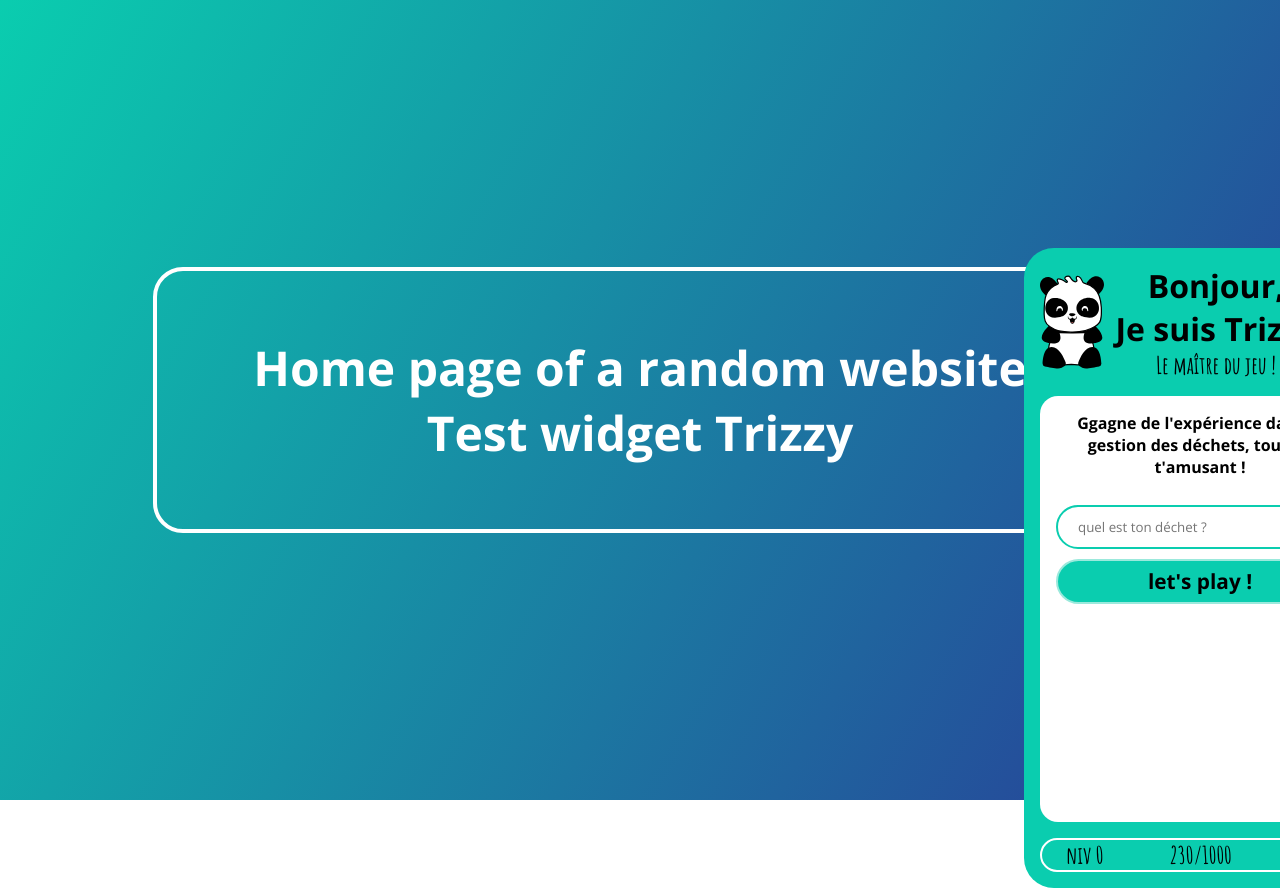
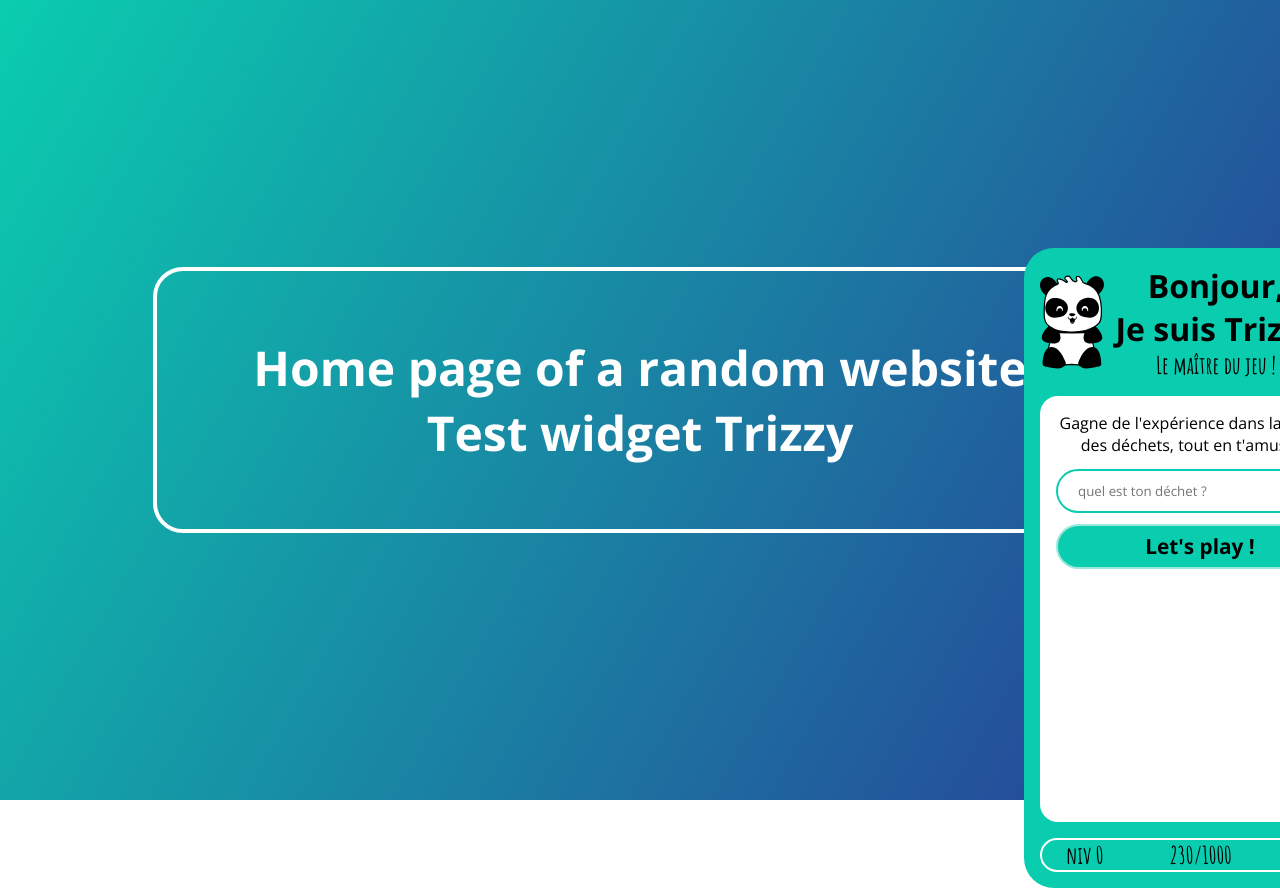
Before and after one commit to GeoLvl/react-widget, a React (Create React App) app: page / in a window 1280 px wide. Both pictures are taken after a click on the button 1243 px from the left and 752 px from the top of the page. Shown: the top 888 px of the page. Built offline with nearby package versions, Linux system fonts and the light colour scheme.

Commit message:
show results

```diff
--- a/src/App.css
+++ b/src/App.css
@@ -38,6 +38,7 @@
   position: absolute;
   left: 94vw;
   top: 89vh;
+  transition: all 0.4s ease-out;
 }
 
 .home-btn:hover {
@@ -103,6 +104,7 @@
   font-weight: bolder;
   align-self: flex-start;
   padding: 0.1em 0.3em;
+  transition: all 0.4s ease-out;
 }
 .close-widget:hover {
   background: none;
@@ -132,6 +134,7 @@
 
 .catch {
   font-size: 1rem;
+  font-weight: 400;
 }
 
 /* INPUT */
@@ -143,7 +146,7 @@
 }
 
 .input-search {
-  margin-top: 2em;
+  margin-top: 1em;
   width: 100%;
   height: 2rem;
   border: none;
@@ -164,6 +167,7 @@
   font-size: 1.3rem;
   font-weight: 700;
   background-color: #0acdaf;
+  transition: all 0.4s ease-out;
 }
 
 .submit:hover {
@@ -194,6 +198,22 @@
 
   }
 
+  /* RESULTS */
+
+.results {
+  margin-top: 1em;
+}
+
+.results-infos {
+  font-family: "Amatic SC", cursive;
+  font-size: 1.2rem;
+  font-weight: bolder;
+}
+
+.test {
+  /* overflow: scroll; */
+}
+
 /* EXP */
 
 .barre {
--- /dev/null
+++ b/src/components/Results.js
@@ -0,0 +1,40 @@
+import React, { Component } from "react";
+
+class Results extends Component {
+  constructor(props) {
+    super(props);
+    this.state = {
+      showComponent: true,
+    };
+  }
+
+  render() {
+    console.log(this.props);
+    return (
+      <section className="results">
+        <div>
+          <h2>Les piles</h2>
+          <h4 className="results-infos">Déchets d'Equipements Electriques et Electroniques</h4>
+          <br/>
+          <div className="test">
+          <p>
+          Il faut apporter les piles et accumulateurs usagés à un point de collecte : distribution, déchèterie.
+          </p>
+          <br/>
+
+
+          </div>
+        </div>
+        <button
+          className="submit"
+          onClick={() => this.props.hide()}
+          type="button"
+        >
+          Play again !
+        </button>
+      </section>
+    );
+  }
+}
+
+export default Results;
--- a/src/components/Searchbar.js
+++ b/src/components/Searchbar.js
@@ -1,8 +1,23 @@
 import React, { Component } from "react";
 
 class Searchbar extends Component {
-  state = {
-    showComponent: false,
+  constructor(props) {
+    super(props);
+    this.state = {
+      showComponent: true,
+    };
+  }
+
+  showResults = () => {
+    this.setState({
+      showComponent: false,
+    });
+  };
+
+  hideResults = () => {
+    this.setState({
+      showComponent: true,
+    });
   };
 
   check = () => {
@@ -10,6 +25,7 @@ class Searchbar extends Component {
   };
 
   render() {
+
     return (
       <div className="search">
         <form>
@@ -19,7 +35,7 @@ class Searchbar extends Component {
               placeholder="quel est ton déchet ?"
             ></input>
             <button className="submit"
-            onClick={() => this.check()} type="button">let's play !</button>
+            onClick={() => this.props.results()} type="button">Let's play !</button>
           </div>
         </form>
       </div>
--- a/src/components/Widget.js
+++ b/src/components/Widget.js
@@ -1,6 +1,7 @@
 import React, { Component } from "react";
+import Results from "./Results";
 import Searchbar from "./Searchbar";
-// import Header from "./Header";
+// import Results from "./Results";
 
 class Widget extends Component {
   constructor(props) {
@@ -10,20 +11,23 @@ class Widget extends Component {
     };
   }
 
-  renderWidget = () => {
+  showResults = () => {
+    this.setState({
+      showComponent: false,
+    });
+  };
+
+  hideResults = () => {
     this.setState({
       showComponent: true,
     });
   };
 
-  closeWidget = () => {
-    this.setState({
-      showComponent: false,
-    });
-  };
+  render() {
+    // console.log(this.props);
+    const results = this.showResults;
+    const hide = this.hideResults;
 
-  render() {
-    console.log(this.props);
     return (
       <div className="widget">
         <header className="header-widget">
@@ -50,14 +54,20 @@ class Widget extends Component {
         </header>
         <section className="main-app">
           <h2 className="catch">
-            Ggagne de l'expérience dans la gestion des déchets,
-            tout en t'amusant !
+            Gagne de l'expérience dans la gestion des déchets, tout en t'amusant
+            !
           </h2>
-          <Searchbar />
+          {this.state.showComponent ? (
+            <Searchbar results={results} hide={hide} />
+          ) : (
+            <Results results={results} hide={hide} />
+          )}
         </section>
         <section className="exp">
-        <div className="barre master"><p className="master">niv 0</p>230/1000<p className="master">niv 1</p></div>
-
+          <div className="barre master">
+            <p className="master">niv 0</p>230/1000
+            <p className="master">niv 1</p>
+          </div>
         </section>
       </div>
     );
```
